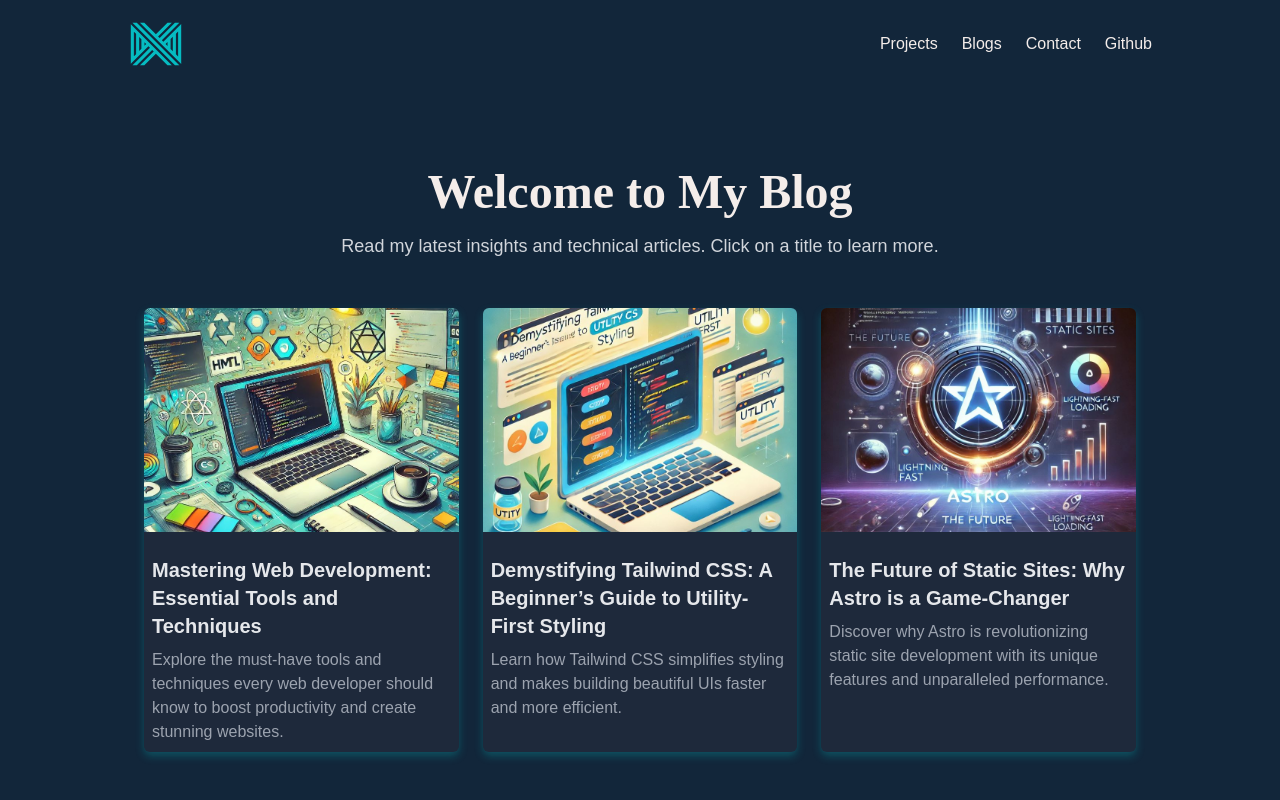
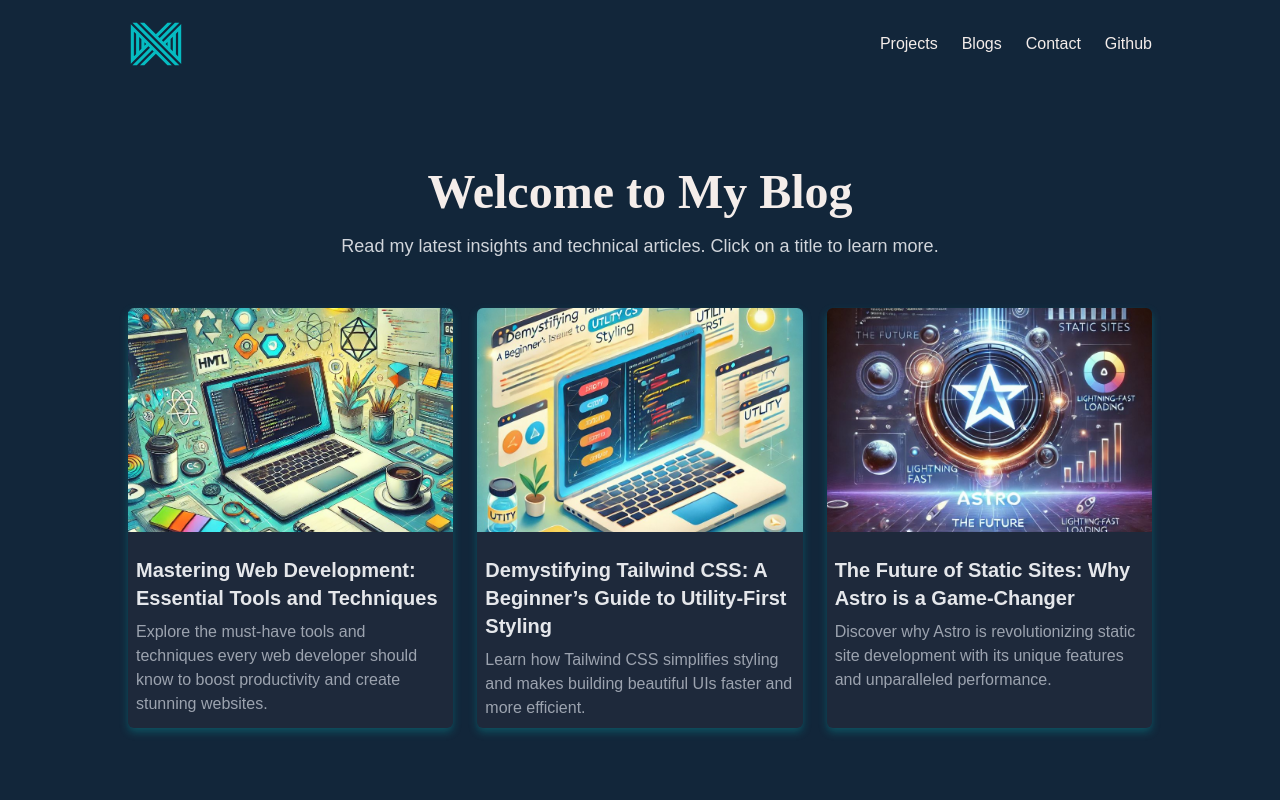
Before and after one commit to mdejesus23/melnerdz-website, an Astro site: page /blogs in a window 1280 px wide. Shown: the top 800 px of the page. Built offline with nearby package versions, Linux system fonts and the light colour scheme; Astro itself is replaced by a stand-in of ours; a web font is replaced by a local one.

Commit message:
remove blog page padding

```diff
--- a/src/pages/blogs/[...page].astro
+++ b/src/pages/blogs/[...page].astro
@@ -42,7 +42,7 @@
   }}
   meta={description}
 >
-  <section class="container mx-auto px-4">
+  <section class="">
     <h1
       class="text-center font-headfont text-4xl font-bold text-white md:text-5xl"
     >
```
